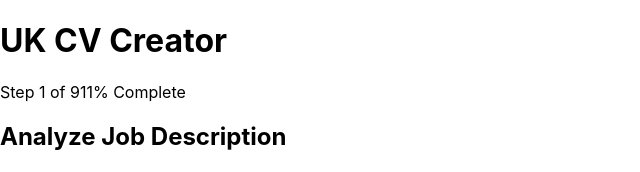
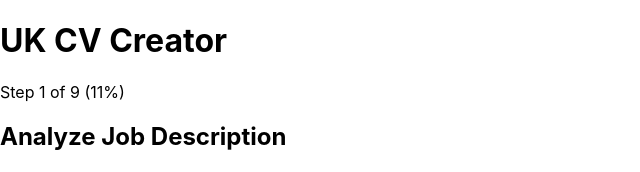
Before and after one commit to Shane1720/cv-creator, a React (Create React App) app: page / in a window 1280 px wide. Shown: the top 172 px of the page, without its empty margins (0-640 px from the left). Built offline with nearby package versions, Linux system fonts and the light colour scheme.

Commit message:
Fixed percentage display with combined text

```diff
--- a/src/App.js
+++ b/src/App.js
@@ -1149,8 +1149,7 @@ const CVCreator = () => {
         {/* Progress tracking */}
         <div className="mb-8">
           <div className="flex justify-between mb-2">
-            <span className="text-sm text-gray-500">Step {activeStep + 1} of {steps.length}</span>
-<span className="text-sm text-gray-500">{Math.floor((activeStep + 1) / steps.length * 100)}% Complete</span>
+            <span className="text-sm text-gray-500">Step {activeStep + 1} of {steps.length} ({Math.floor((activeStep + 1) * 100 / steps.length)}%)</span>
           </div>
           <div className="w-full bg-gray-200 rounded-full h-2.5">
             <div
```
